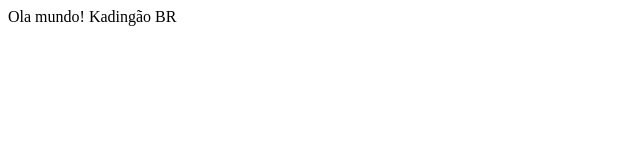
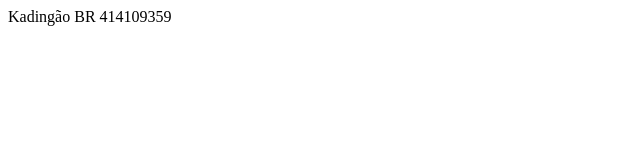
Before and after one commit to kboliveira/Aula2409, a plain HTML site: page index.html in a window 1280 px wide. Shown: the full height of the page, 0-640 px from the left. Drawn offline with Linux system fonts and the light colour scheme.

Commit message:
Alteração cadastro - inclusão de RA
Alteração cadastro - inclusão de RA

```diff
--- a/index.html
+++ b/index.html
@@ -5,7 +5,7 @@
 <title>Projeto Novo</title>
 </head>
 <body>
-Ola mundo!
   Kadingão BR
+  414109359
 </body>
 </html>
```
